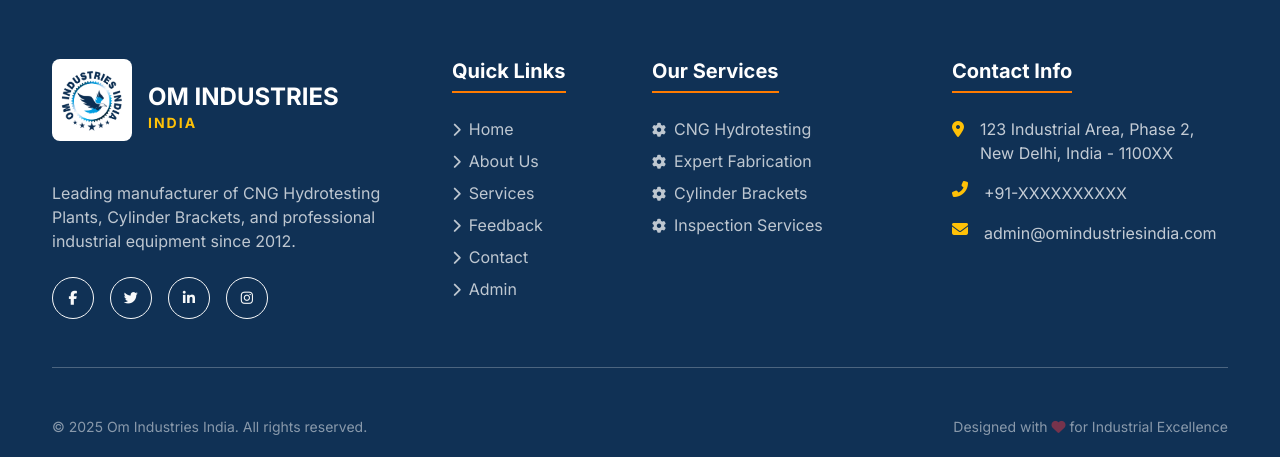
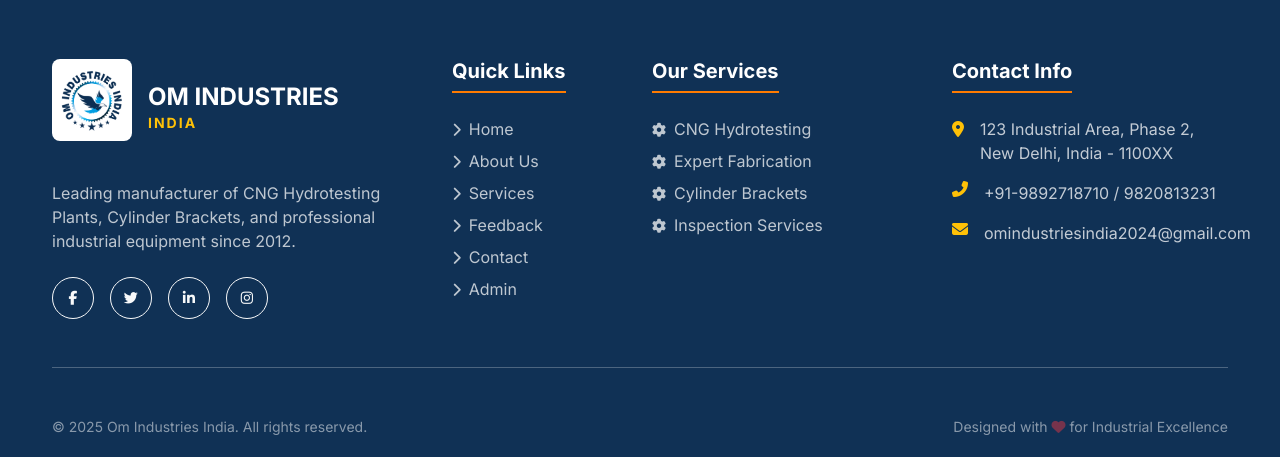
Before and after one commit to yadav-v/OmIndustriesIndia, a Flask app: page /degassing in a window 1280 px wide. Shown: the part 2323-2780 px from the top of the page. Run offline with Flask 3, Linux system fonts and the light colour scheme; some libraries are stand-ins or nearby versions.

Commit message:
footer change

```diff
--- a/templates/public/components/footer_public.html
+++ b/templates/public/components/footer_public.html
@@ -56,11 +56,11 @@
                     </li>
                     <li class="d-flex mb-3">
                         <i class="fas fa-phone-alt text-warning me-3"></i>
-                        <span class="opacity-75">+91-XXXXXXXXXX</span>
+                        <span class="opacity-75">+91-9892718710 / 9820813231</span>
                     </li>
                     <li class="d-flex mb-3">
                         <i class="fas fa-envelope text-warning me-3"></i>
-                        <span class="opacity-75">admin@omindustriesindia.com</span>
+                        <span class="opacity-75">omindustriesindia2024@gmail.com</span>
                     </li>
                 </ul>
             </div>
```
